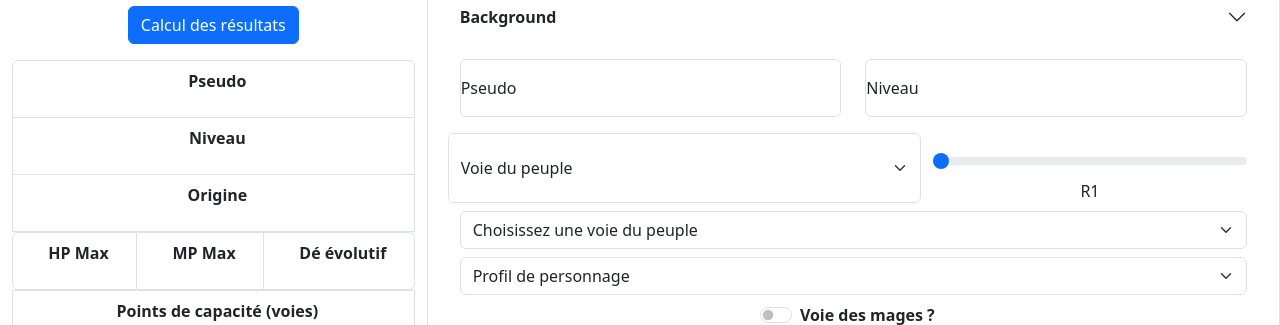
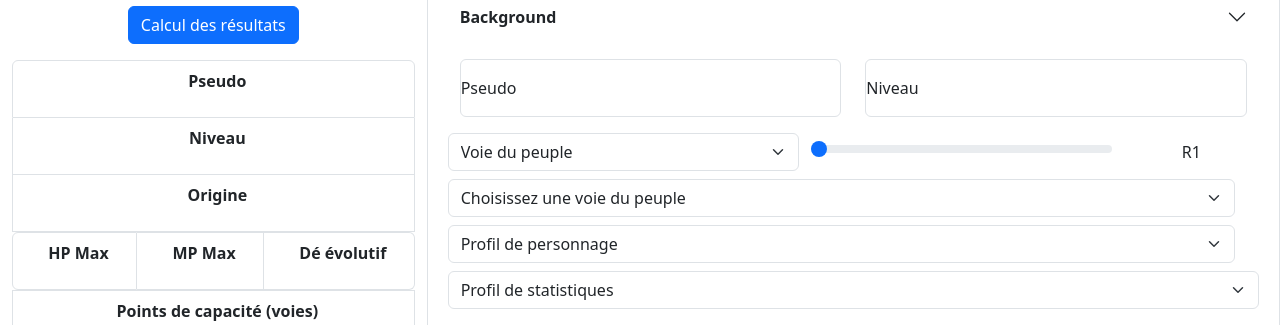
Before and after one commit to Nubiah/illirea-character-creator, a plain HTML site: page index.html in a window 1280 px wide. Shown: the part 129-454 px from the top of the page. Drawn offline with nearby package versions, Linux system fonts and the light colour scheme.

Commit message:
Ajout voie des mages, début de travail sur une div hidden si le profil n'est pas Ensorceleur ou Mentat

```diff
--- a/index.html
+++ b/index.html
@@ -155,29 +155,28 @@
                                         <label for="lvl">Niveau</label>
                                     </div>
                                 </span>
-                                <span class="row">
+                                <span class="row align-items-center">
                                     <select id="race" class="form-select col" required>
                                         <option value="" disabled selected>Voie du peuple</option>
                                     </select>
-                                    <form id="voiePeuple" class="mt-3 col-5">
+                                    <form id="voiePeuple" class="col">
                                         <input type="range" class="form-range" name="voiePeuple" id="voiePeupleRange" min="1" max="5" value="1">
-                                        <span id="voiePeupleRangeValue">R1</span>
                                     </form>
+                                    <span id="voiePeupleRangeValue" class="col-2">R1</span>
                                 </span>
-                                <select name="" id="bonusPeuple" class="form-select mt-2">
+                                <select name="" id="bonusPeuple" class="form-select mt-2 row">
                                     <option value="" disabled selected>Choisissez une voie du peuple</option>
                                 </select>
-                                <select id="profil" name="profil" class="form-select mt-2 mb-2">
+                                <select id="profil" name="profil" class="form-select mt-2 mb-2 row">
                                     <option value="" disabled selected>Profil de personnage</option>
                                 </select>
-                                <span class="row justify-content-center">
+                                <span class="row justify-content-center" id="isMageDiv" hidden>
                                     <div class="form-check form-switch">
-
-                                        <label for="voieMagecheck" class="form-check-label"><strong>Voie des mages ?<input type="checkbox" class="form-check-input" id="voieMageCheck" role="switch">
+                                        <label for="voieMagecheck" class="form-check-label"><strong>Voie des mages ?<input type="checkbox" class="form-check-input" id="voieMageCheck" role="switch" disabled>
                                         </strong></label>
                                     </div>
                                 </span>
-                                <div class="">
+                                <div class="row">
                                     <select name="statsProfil" id="statsProfil" class="form-select mb-2">
                                         <option value="" disabled selected>Profil de statistiques</option>
                                     </select>
--- a/script.js
+++ b/script.js
@@ -3,6 +3,14 @@
 // Prise en compte des stats de la voie du peuple -> Reste à faire en sorte de le sommer dans les caractéristiques / Il manque également le R5
 // Prise en compte des stats des voies martiales quand il y en a en R4
 // Voie de prestige ?
+
+// Initialisation des popover
+const popoverTriggerList = document.querySelectorAll(
+  '[data-bs-toggle="popover"]',
+);
+const popoverList = [...popoverTriggerList].map(
+  (popoverTriggerEl) => new bootstrap.Popover(popoverTriggerEl),
+);
 
 // MAJ des informations du personnage
 document.getElementById("pseudo").addEventListener("input", function () {
@@ -36,7 +44,7 @@ let CharacterData = {
   level: 1,
   voiePeuple: { id: "", rang: "1" },
   mage: false,
-  profil: null,
+  profil: {},
   stats: {
     FORCE: { id: "FOR", value: 0 },
     DEXTERITE: { id: "DEX", value: 0 },
@@ -306,30 +314,35 @@ const profils = [
     id: "steppes",
     mainStat: "FOR,CON",
     voieInitialesID: "brute, rage, mercenaire, bouclier",
+    isMagique: false,
   },
   {
     nom: "Sentinelle",
     id: "sentinelle",
     mainStat: "FOR,DEX",
     voieInitialesID: "bouclier, heros, guerre, maître_d_arme",
+    isMagique: false,
   },
   {
     nom: "Danseur de lame",
     id: "danseur",
     mainStat: "DEX,AGI",
     voieInitialesID: "combat_à_deux_armes, escrime, saltimbanque, mercenaire",
+    isMagique: false,
   },
   {
     nom: "Ombre",
     id: "ombre",
     mainStat: "AGI,DEX",
     voieInitialesID: "aventurier, déplacement, assassin, roublard",
+    isMagique: false,
   },
   {
     nom: "Veilleur",
     id: "veilleur",
     mainStat: "AGI,PER",
     voieInitialesID: "combat_à_deux_armes, survie, archer, aventurier",
+    isMagique: false,
   },
   {
     nom: "Ensorceleur",
@@ -352,6 +365,7 @@ const profils = [
     mainStat: "FOR,INT",
     voieInitialesID:
       "enchantement_d_arme, danseur_arcanique, escrime, sang_magique",
+    isMagique: false,
   },
 ];
 
@@ -366,6 +380,7 @@ function chargerProfils() {
 }
 
 // Filtrage des voies initiales en fonction du profil sélectionné
+// Affichage du switch Voie des mage en fonction du profil
 
 document.getElementById("profil").addEventListener("change", function () {
   CharacterData.profil = this.value;
@@ -405,6 +420,15 @@ document.getElementById("profil").addEventListener("change", function () {
       select.appendChild(option.cloneNode(true)),
     );
   });
+
+  // Affichage du switch Voie des mages
+  const div = document.getElementById("isMageDiv");
+  const isMage = CharacterData.profil.isMage;
+  console.log(isMage);
+  if (isMage == true) {
+    console.log(isMage);
+    div.hidden = !div.hidden;
+  }
 });
 
 document.getElementById("voie1Select").addEventListener("change", function () {
```
